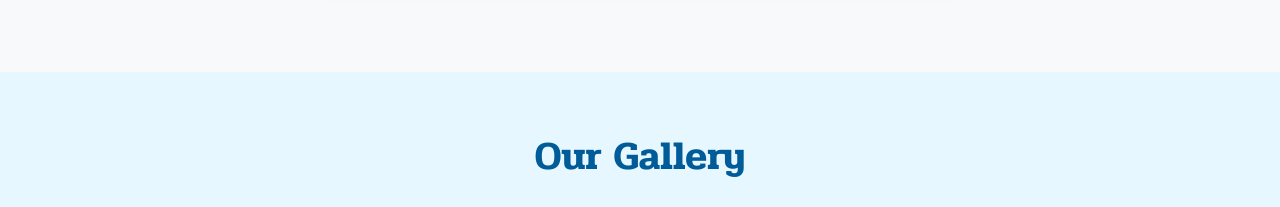
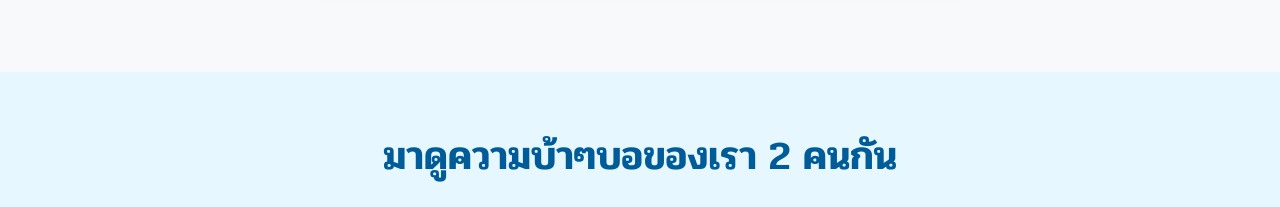
Before and after one commit to Drugpurchasing/BPTheWedd, a plain HTML site: page index.html in a window 1280 px wide. Shown: the part 3480-3687 px from the top of the page. Drawn offline with nearby package versions, Linux system fonts and the light colour scheme; some packages are replaced by stand-ins of ours; a script that the page names is missing.

Commit message:
Update index.html

```diff
--- a/index.html
+++ b/index.html
@@ -469,7 +469,7 @@
 
     <div class="section" style="background-color: var(--light-bg);">
         <div class="container">
-            <h2 class="section-title" data-aos="fade-up">Our Gallery</h2>
+            <h2 class="section-title" data-aos="fade-up">มาดูความบ้าๆบอของเรา 2 คนกัน</h2>
             <div class="gallery-grid">
                 <img src="https://github.com/Drugpurchasing/BPTheWedd/blob/main/gallery1.jpg?raw=true" alt="Gallery Image 1" class="portrait" data-aos="zoom-in" data-aos-delay="100">
                 <img src="https://github.com/Drugpurchasing/BPTheWedd/blob/main/gallery2.jpg?raw=true" alt="Gallery Image 2" data-aos="zoom-in" data-aos-delay="200">
```
